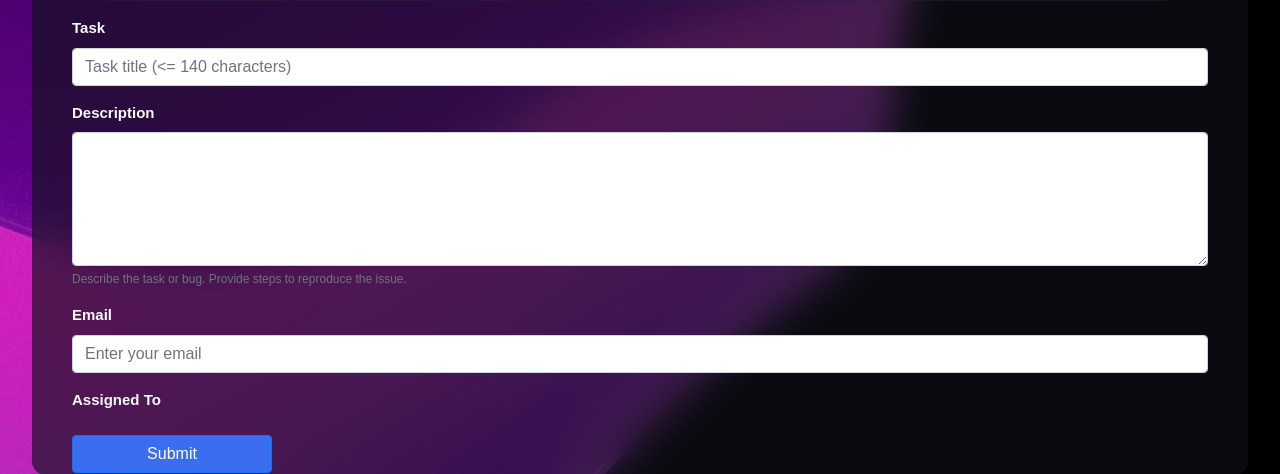
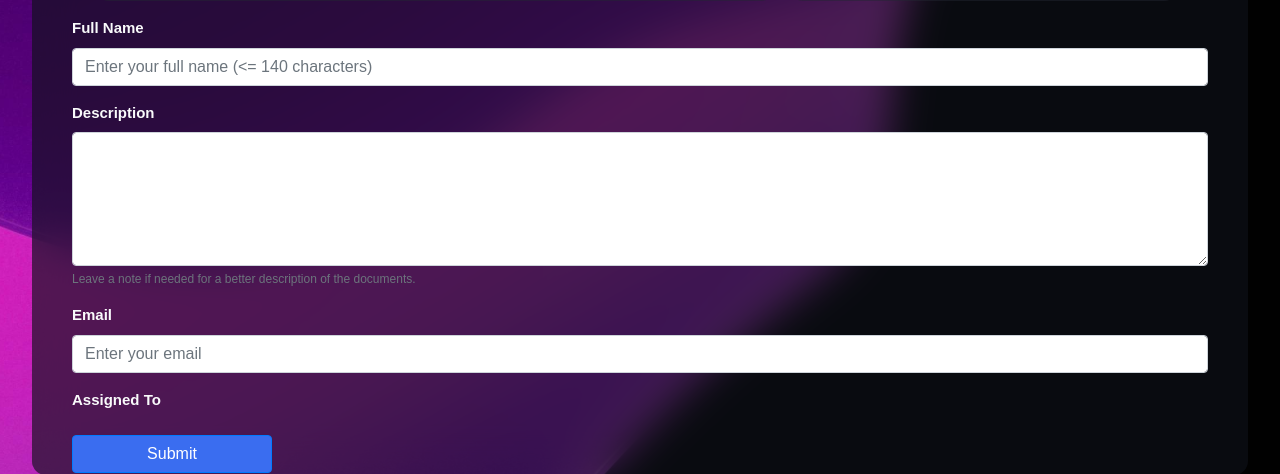
Before and after one commit to jackshendrikov/sentimento-web, a Django app: template analyzer/templates/analyzer/task_detail.html in a window 1280 px wide, after a click on "Edit Task". Shown: the part 566-1040 px from the top of the page. Run offline with Django 3.2, Linux system fonts and the light colour scheme; the template is opened without the code that fills it: values that come from a table or form of the project are taken from there, others are empty; the visitor is signed in with stand-in values (Sample User, id 1); some libraries are stand-ins or nearby versions; some web fonts are replaced.

Commit message:
Reformat templates

```diff
--- a/analyzer/templates/analyzer/include/task_edit.html
+++ b/analyzer/templates/analyzer/include/task_edit.html
@@ -4,8 +4,8 @@
     {% csrf_token %}
     <div class="mt-3">
         <div class="form-group">
-            <label for="id_username" name="username">Task</label>
-            <input type="text" class="form-control" id="id_username" name="username" required placeholder="Task title (<= 140 characters)"
+            <label for="id_username" name="username">Full Name</label>
+            <input type="text" class="form-control" id="id_username" name="username" required placeholder="Enter your full name (<= 140 characters)"
                    value="{% if form.username.value %}{{ form.username.value }}{% endif %}">
         </div>
 
@@ -13,7 +13,7 @@
             <label for="id_note">Description</label>
             <textarea class="form-control" id="id_note" name="note" rows="5" aria-describedby="inputNoteHelp">{% if form.note.value %}{{ form.note.value }}{% endif %}</textarea>
             <small id="inputNoteHelp" class="form-text text-muted">
-                Describe the task or bug. Provide steps to reproduce the issue.
+                Leave a note if needed for a better description of the documents.
             </small>
         </div>
 
--- a/analyzer/templates/analyzer/include/toggle_delete.html
+++ b/analyzer/templates/analyzer/include/toggle_delete.html
@@ -2,11 +2,11 @@
     <div class="button-wrapper-main">
         {% if view_completed %}
             <a href="{% url 'analyzer:list_detail' list_id list_slug %}" class="btn btn-sm btn-warning">
-                View incomplete tasks
+                View unanalyzed tasks
             </a>
         {% else %}
             <a href="{% url 'analyzer:list_detail_completed' list_id list_slug %}" class="btn btn-sm btn-warning">
-                View completed tasks
+                View analyzed tasks
             </a>
         {% endif %}
 
--- a/analyzer/templates/analyzer/list_detail.html
+++ b/analyzer/templates/analyzer/list_detail.html
@@ -28,9 +28,8 @@
                     <th>Task</th>
                     <th>Created</th>
                     <th>Email</th>
-                    <th>Owner</th>
                     <th>Assigned</th>
-                    <th>Mark</th>
+                    <th>Analyzed</th>
                     <th>Delete</th>
                 </tr>
 
--- a/analyzer/templates/analyzer/task_detail.html
+++ b/analyzer/templates/analyzer/task_detail.html
@@ -19,6 +19,7 @@
 
         <div class="col-sm-4 p-0">
             <ul>
+                {% if user.is_authenticated %}
                 <li>
                     <button class="btn btn-sm btn-primary" id="EditTaskButton" type="button"
                             data-toggle="collapse" data-target="#TaskEdit">
@@ -43,6 +44,7 @@
                         </div>
                     </form>
                 </li>
+                {% endif %}
 
                 <li>
                     <strong>Assigned to: &nbsp;</strong>
--- a/analyzer/urls.py
+++ b/analyzer/urls.py
@@ -11,7 +11,7 @@ urlpatterns = [
     # View reorder_tasks is only called by JQuery for drag/drop task ordering.
     path('reorder_tasks/', views.reorder_tasks, name="reorder_tasks"),
 
-    # Allow users to post tasks from outside django-to-do
+    # Allow users to post tasks from outside
     path('ticket/add/', views.external_add, name="external_add"),
 
     # Three paths into `list_detail` view
--- a/analyzer/views/add_list.py
+++ b/analyzer/views/add_list.py
@@ -13,7 +13,7 @@ from analyzer.utils import staff_check
 @login_required
 @user_passes_test(staff_check)
 def add_list(request) -> HttpResponse:
-    """Allow users to add a new to-do list to the group they're in."""
+    """Allow users to add a new list to the group they're in."""
 
     # Only staffers can add lists, regardless of STAFF_USER setting.
     if not request.user.is_staff:
--- a/analyzer/views/list_detail.py
+++ b/analyzer/views/list_detail.py
@@ -11,7 +11,7 @@ from analyzer.models import Task, TaskList
 
 
 def list_detail(request, list_id=None, list_slug=None, view_completed=False) -> HttpResponse:
-    """Display and manage tasks in a to-do list."""
+    """Display and manage tasks in a list."""
 
     # Defaults
     task_list = None
--- a/home/templates/home/base.html
+++ b/home/templates/home/base.html
@@ -24,7 +24,7 @@
 
     <div class="header">
         <div class="header-menu">
-                <a class="menu-link" href="{% url 'analyzer:lists' %}">To-Do</a>
+                <a class="menu-link" href="{% url 'analyzer:lists' %}">Sentimento</a>
             {% if user.is_authenticated %}
                 <a class="menu-link" href="{% url 'logout' %}">Log Out</a>
             {% else %}
```
